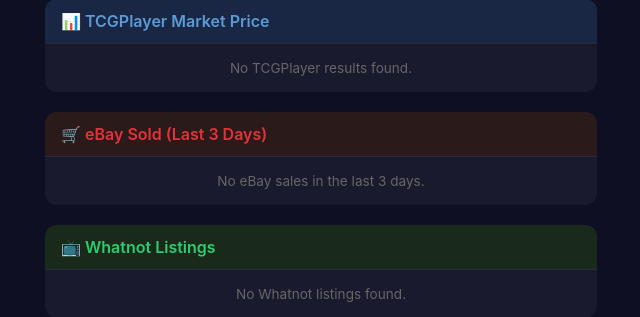
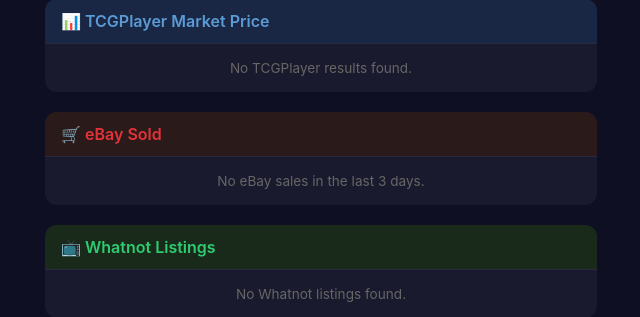
Before and after one commit to pikajynx/PokemonCardsApps, a FastAPI app: template templates/results.html in a window 1280 px wide. Shown: the part 112-429 px from the top of the page, without its empty margins (319-959 px from the left). Run offline with FastAPI, Linux system fonts and the light colour scheme; the template is opened without the code that fills it, so the values that code supplies are empty.

Commit message:
Fix eBay header, try lulzasaur Fanatics Actor

```diff
--- a/services/fanatics.py
+++ b/services/fanatics.py
@@ -3,7 +3,7 @@
 import httpx
 
 API_KEY = os.getenv("APIFY_API_KEY", "")
-ACTOR_ID = "crawloop/fanatics-collect-scraper"
+ACTOR_ID = "lulzasaur/fanatics-collect-scraper"
 
 
 async def get_fanatics_listings(query: str) -> dict:
--- a/templates/results.html
+++ b/templates/results.html
@@ -40,7 +40,7 @@
 
         <!-- eBay Sold Section -->
         <section class="source-section">
-            <h2 class="source-header ebay">🛒 eBay Sold (Last 3 Days)</h2>
+            <h2 class="source-header ebay">🛒 eBay Sold</h2>
             {% if ebay.summary and ebay.summary.median %}
             <div class="summary-bar">
                 <span>Median: <strong>${{ ebay.summary.median }}</strong></span>
```
